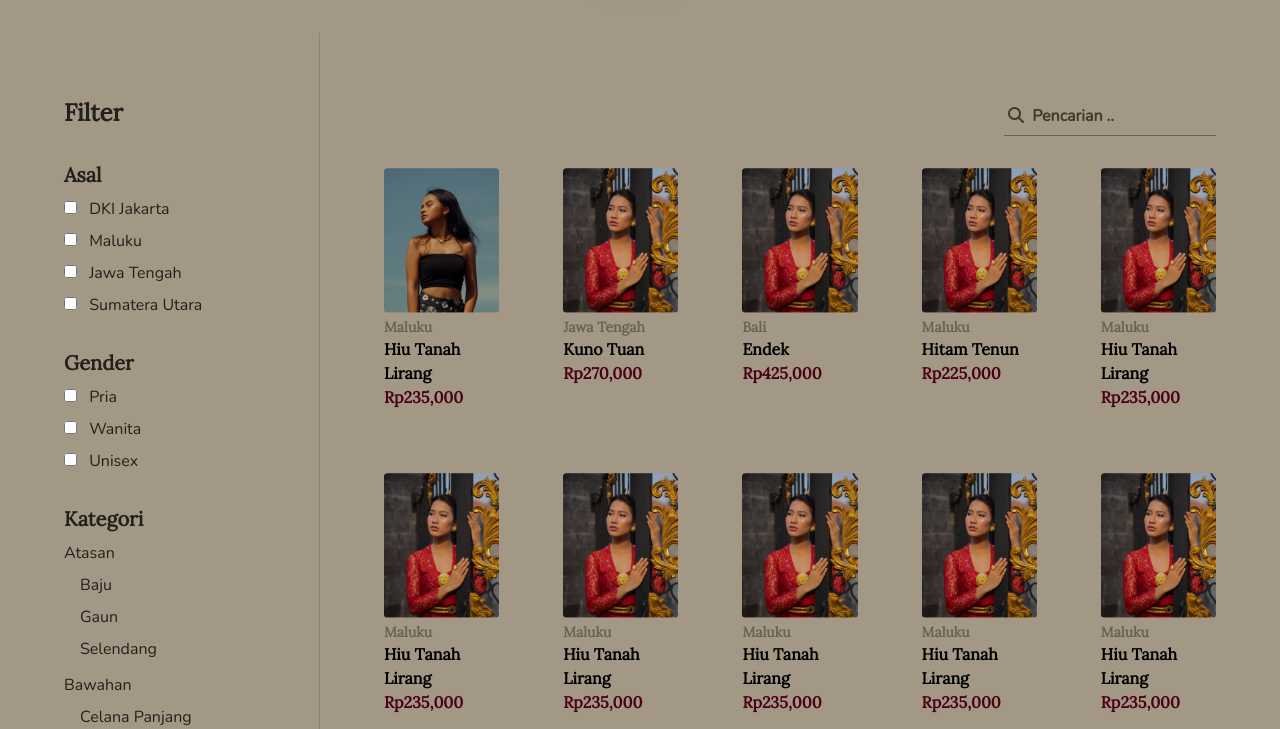
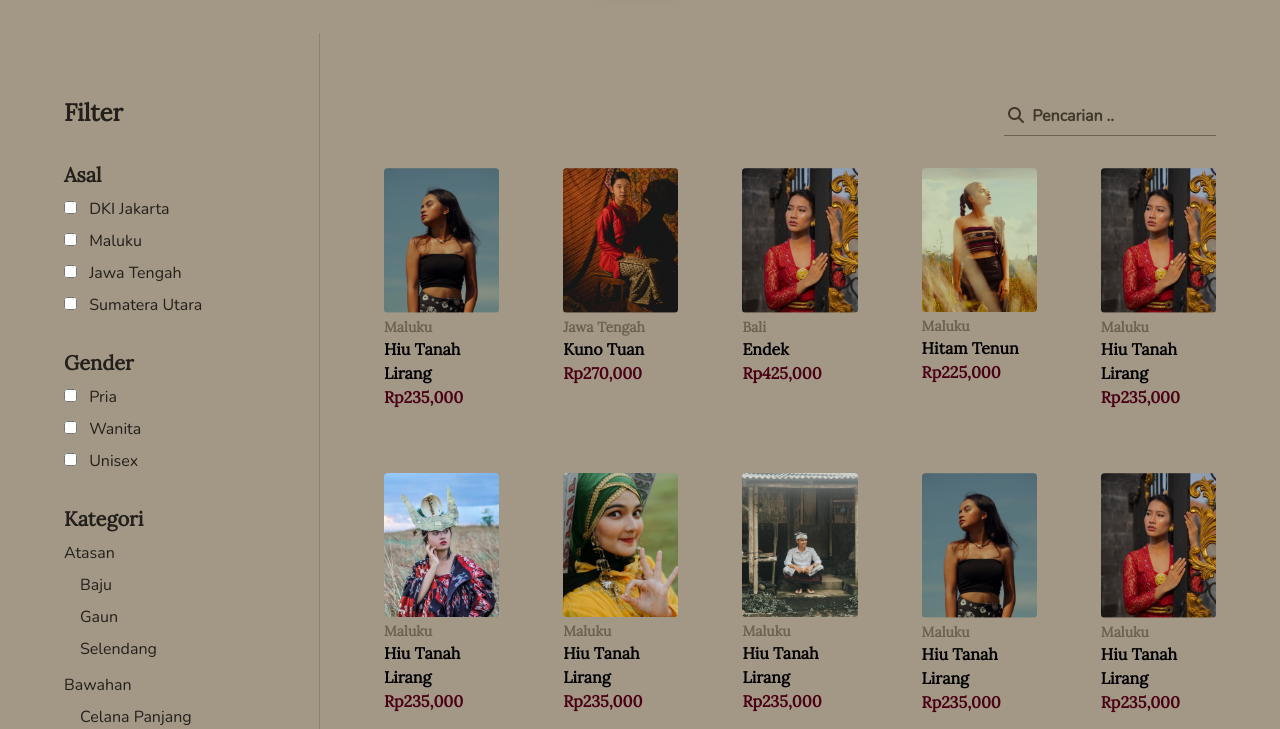
Before and after one commit to jovianjr/berkain, a website: page search.html in a window 1280 px wide. Shown: the part 71-800 px from the top of the page. Drawn offline with nearby package versions, Linux system fonts and the light colour scheme.

Commit message:
feat: change assets search

```diff
--- a/search.html
+++ b/search.html
@@ -117,7 +117,7 @@
 				>
 					<div class="group flex cursor-pointer flex-col">
 						<img
-							src="/assets/images/detail/hiu-tanah-lirang.png"
+							src="assets/images/detail/hiu-tanah-lirang.png"
 							class="mb-1 w-full rounded object-cover"
 							alt=""
 						/>
@@ -129,7 +129,7 @@
 					</div>
 					<div class="group flex cursor-pointer flex-col">
 						<img
-							src="/assets/images/detail/endek.png"
+							src="assets/images/detail/kuno-tuan.png"
 							class="mb-1 w-full rounded object-cover"
 							alt=""
 						/>
@@ -141,7 +141,7 @@
 					</div>
 					<div class="group flex cursor-pointer flex-col">
 						<img
-							src="/assets/images/detail/endek.png"
+							src="assets/images/detail/endek.png"
 							class="mb-1 w-full rounded object-cover"
 							alt=""
 						/>
@@ -151,7 +151,7 @@
 					</div>
 					<div class="group flex cursor-pointer flex-col">
 						<img
-							src="/assets/images/detail/endek.png"
+							src="assets/images/detail/assets-dummy-4.png"
 							class="mb-1 w-full rounded object-cover"
 							alt=""
 						/>
@@ -163,7 +163,7 @@
 					</div>
 					<div class="group flex cursor-pointer flex-col">
 						<img
-							src="/assets/images/detail/endek.png"
+							src="assets/images/detail/endek.png"
 							class="mb-1 w-full rounded object-cover"
 							alt=""
 						/>
@@ -175,7 +175,7 @@
 					</div>
 					<div class="group flex cursor-pointer flex-col">
 						<img
-							src="/assets/images/detail/endek.png"
+							src="assets/images/detail/assets-dummy-1.png"
 							class="mb-1 w-full rounded object-cover"
 							alt=""
 						/>
@@ -187,7 +187,7 @@
 					</div>
 					<div class="group flex cursor-pointer flex-col">
 						<img
-							src="/assets/images/detail/endek.png"
+							src="assets/images/detail/assets-dummy-2.png"
 							class="mb-1 w-full rounded object-cover"
 							alt=""
 						/>
@@ -199,7 +199,7 @@
 					</div>
 					<div class="group flex cursor-pointer flex-col">
 						<img
-							src="/assets/images/detail/endek.png"
+							src="assets/images/detail/assets-dummy-3.png"
 							class="mb-1 w-full rounded object-cover"
 							alt=""
 						/>
@@ -211,7 +211,7 @@
 					</div>
 					<div class="group flex cursor-pointer flex-col">
 						<img
-							src="/assets/images/detail/endek.png"
+							src="assets/images/detail/hiu-tanah-lirang.png"
 							class="mb-1 w-full rounded object-cover"
 							alt=""
 						/>
@@ -223,7 +223,7 @@
 					</div>
 					<div class="group flex cursor-pointer flex-col">
 						<img
-							src="/assets/images/detail/endek.png"
+							src="assets/images/detail/endek.png"
 							class="mb-1 w-full rounded object-cover"
 							alt=""
 						/>
```
Also changed, not shown: assets/images/detail/assets-dummy-1.png (added), assets/images/detail/assets-dummy-2.png (added), assets/images/detail/assets-dummy-3.png (added), assets/images/detail/assets-dummy-4.png (added).
